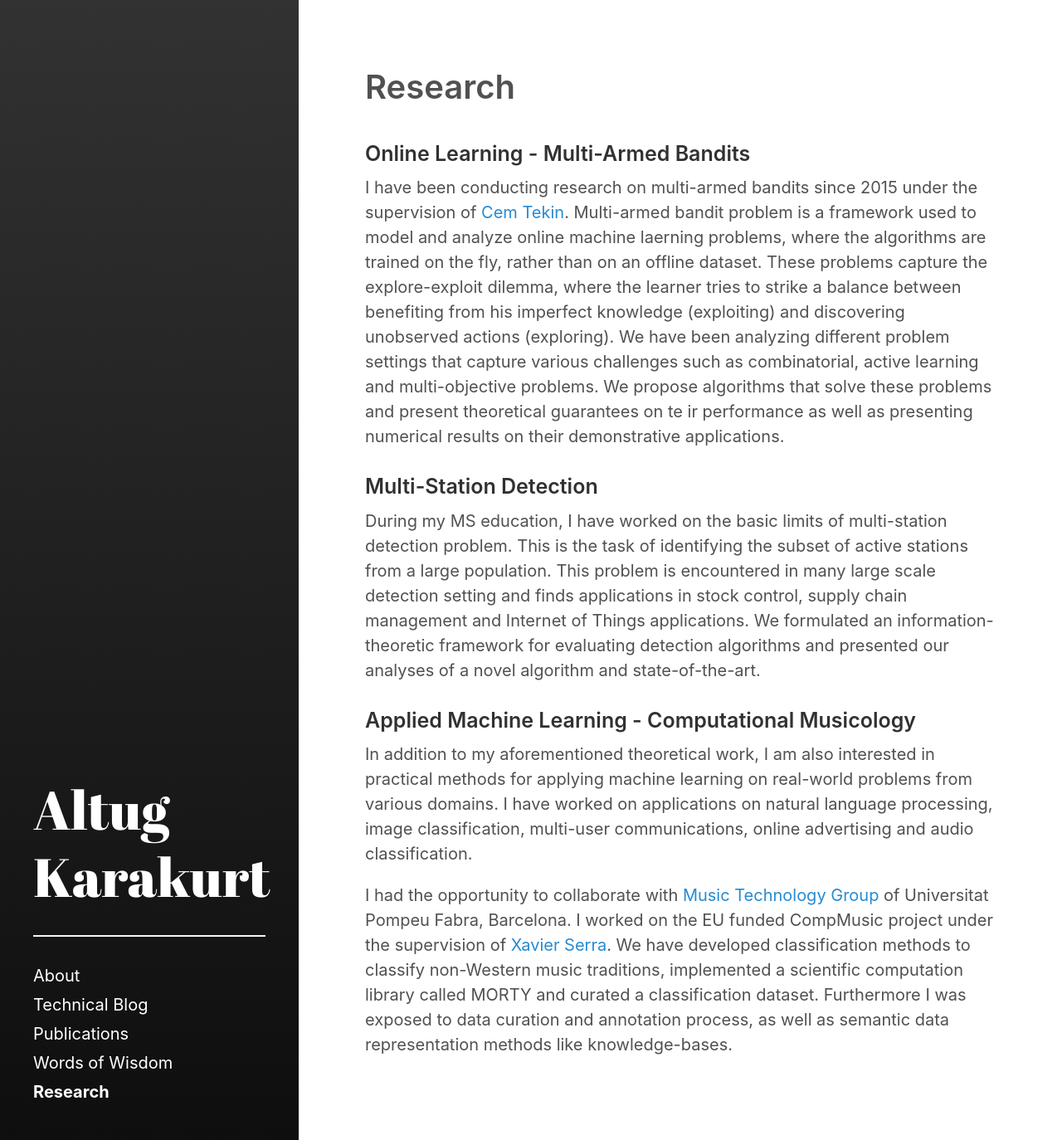
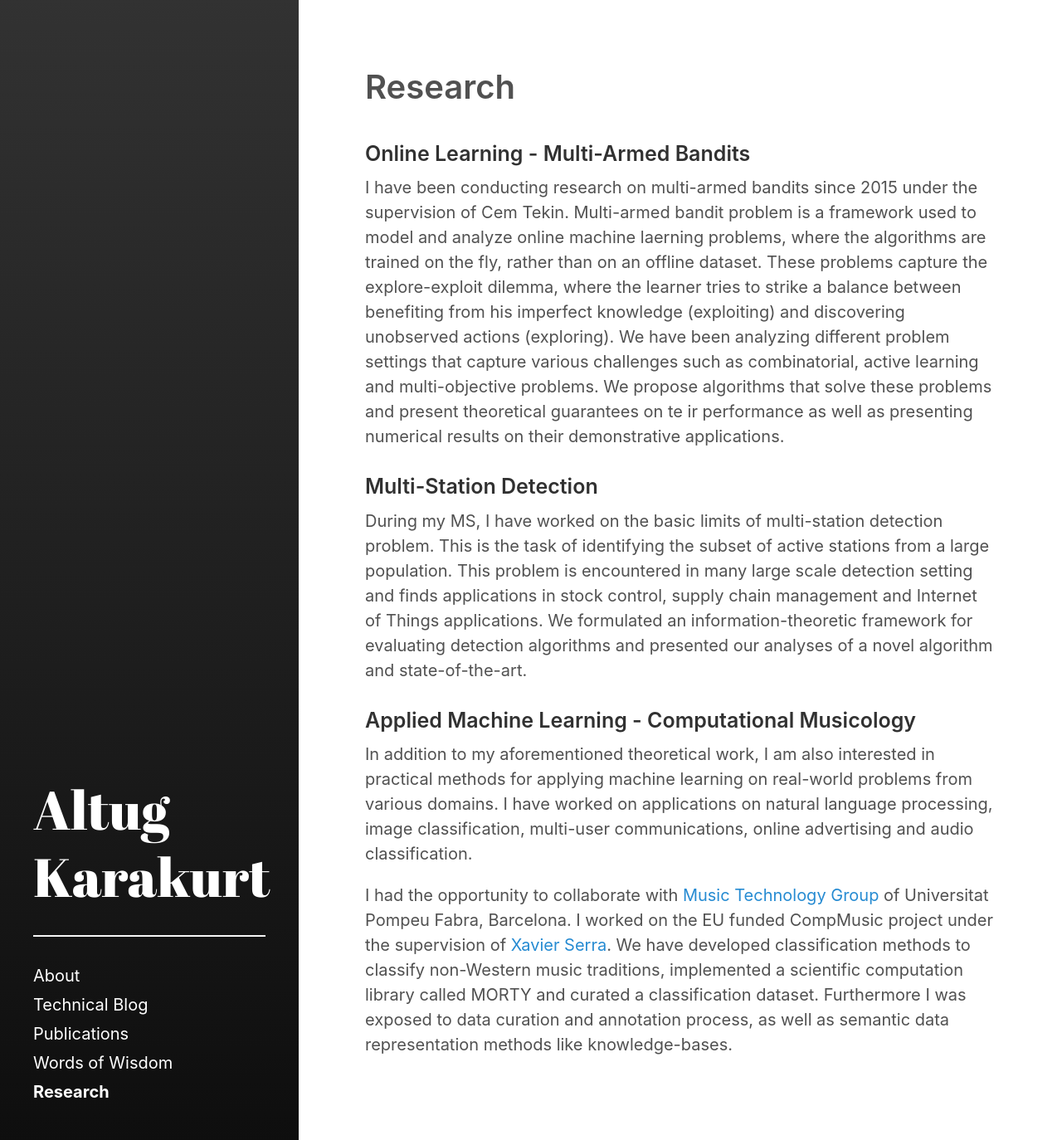
Before and after one commit to altugkarakurt/altugkarakurt.github.io, a Jekyll site: the page built from research.md, in a window 1280 px wide. Shown: the whole page at 83% size. Built offline with Jekyll 4.4.1, drawn with Linux system fonts in a browser that asks for light colours.

Commit message:
Update research.md

```diff
--- a/research.md
+++ b/research.md
@@ -6,10 +6,10 @@ sidebar_link: true
 ---
 
 ### Online Learning - Multi-Armed Bandits ###
-I have been conducting research on multi-armed bandits since 2015 under the supervision of <a href="http://kilyos.ee.bilkent.edu.tr/~cemtekin/" target="_blank">Cem Tekin</a>. Multi-armed bandit problem is a framework used to model and analyze online machine laerning problems, where the algorithms are trained on the fly, rather than on an offline dataset. These problems capture the explore-exploit dilemma, where the learner tries to strike a balance between benefiting from his imperfect knowledge (exploiting) and discovering unobserved actions (exploring). We have been analyzing different problem settings that capture various challenges such as combinatorial, active learning and multi-objective problems. We propose algorithms that solve these problems and present theoretical guarantees on te ir performance as well as presenting numerical results on their demonstrative applications.
+I have been conducting research on multi-armed bandits since 2015 under the supervision of Cem Tekin. Multi-armed bandit problem is a framework used to model and analyze online machine laerning problems, where the algorithms are trained on the fly, rather than on an offline dataset. These problems capture the explore-exploit dilemma, where the learner tries to strike a balance between benefiting from his imperfect knowledge (exploiting) and discovering unobserved actions (exploring). We have been analyzing different problem settings that capture various challenges such as combinatorial, active learning and multi-objective problems. We propose algorithms that solve these problems and present theoretical guarantees on te ir performance as well as presenting numerical results on their demonstrative applications.
 
 ### Multi-Station Detection ###
-During my MS education, I have worked on the basic limits of multi-station detection problem. This is the task of identifying the subset of active stations from a large population. This problem is encountered in many large scale detection setting and finds applications in stock control, supply chain management and Internet of Things applications. We formulated an information-theoretic framework for evaluating detection algorithms and presented our analyses of a novel algorithm and state-of-the-art.
+During my MS, I have worked on the basic limits of multi-station detection problem. This is the task of identifying the subset of active stations from a large population. This problem is encountered in many large scale detection setting and finds applications in stock control, supply chain management and Internet of Things applications. We formulated an information-theoretic framework for evaluating detection algorithms and presented our analyses of a novel algorithm and state-of-the-art.
 
 ### Applied Machine Learning - Computational Musicology ###
 In addition to my aforementioned theoretical work, I am also interested in practical methods for applying machine learning on real-world problems from various domains. I have worked on applications on natural language processing, image classification, multi-user communications, online advertising and audio classification.
```
